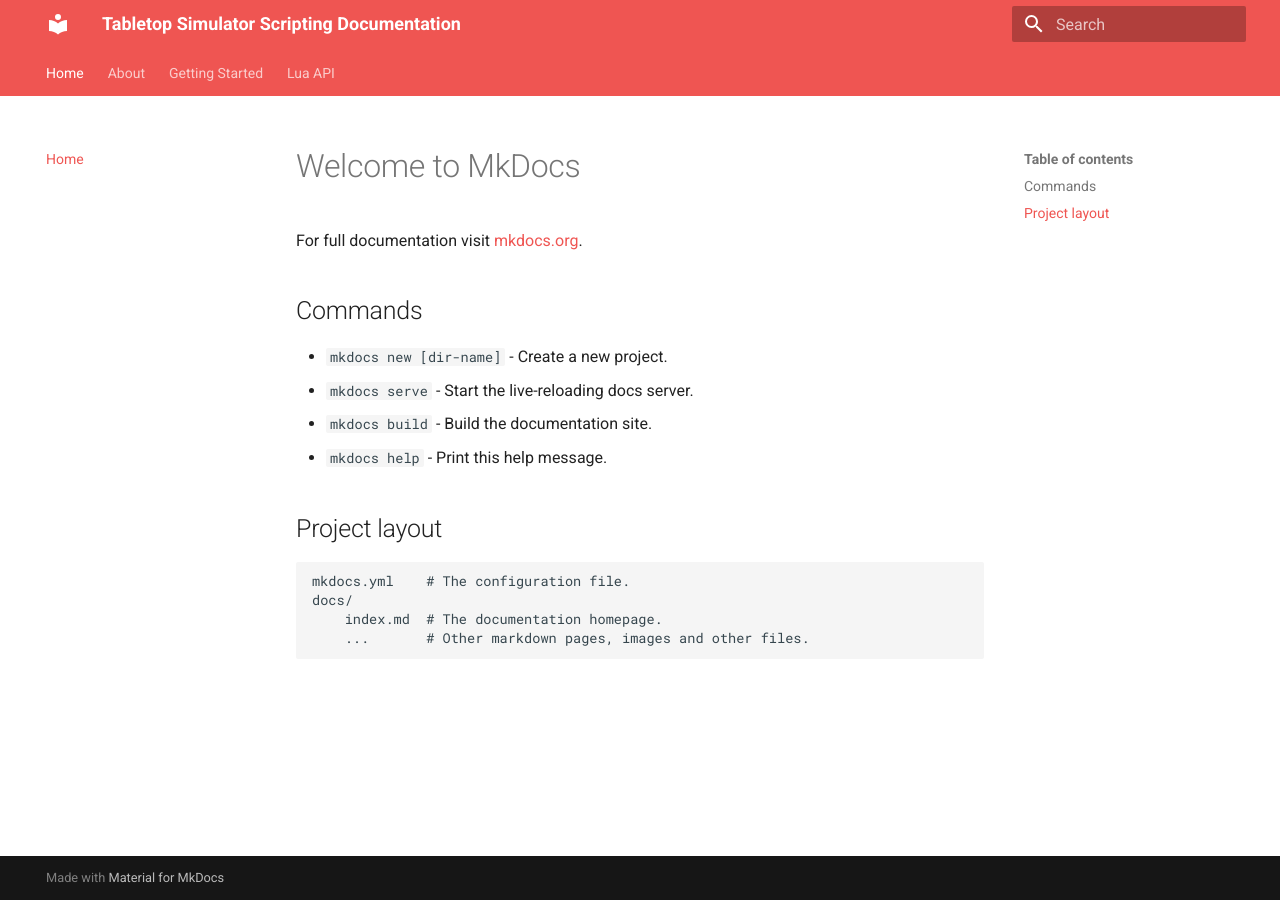
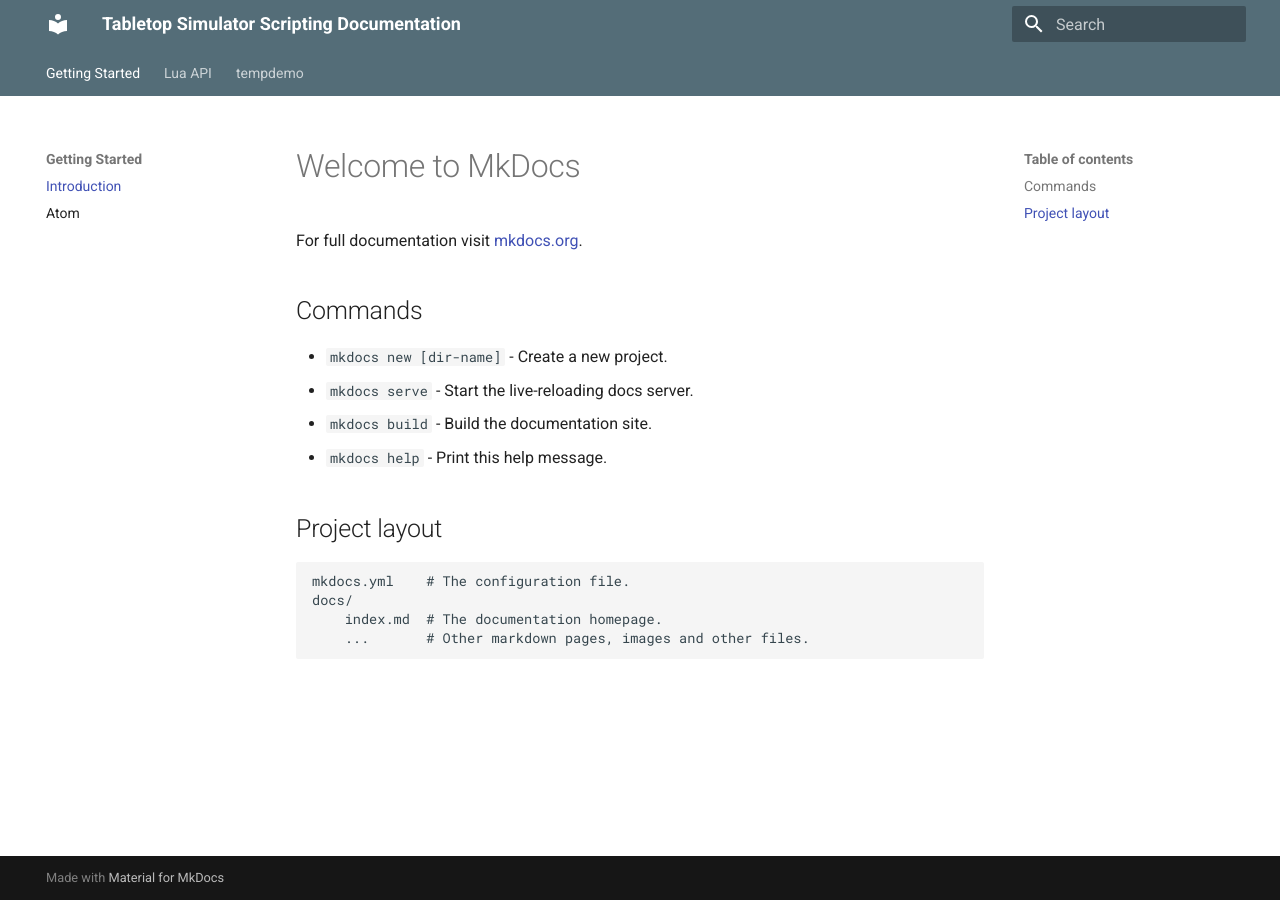
Before and after one commit to MisterStump/TTS-Scripting-Doc, an MkDocs documentation site: the page built from docs/index.md, in a window 1280 px wide. Built offline with MkDocs 1.6.1 and Material for MkDocs 9.7.7, drawn with Linux system fonts in a browser that asks for light colours; old or Windows-style settings are respelled for this version of MkDocs; some of the changed lines change nothing that is shown.

Commit message:
Format change

```diff
--- a/mkdocs.yml
+++ b/mkdocs.yml
@@ -2,7 +2,7 @@
 theme:
   name: 'material'
   palette:
-    primary: 'red'
+    primary: 'blue grey'
     accent: 'red'
   feature:
     tabs: true
@@ -26,10 +26,10 @@
       custom_checkbox: true
   - pymdownx.tilde
 pages:
-  - Home: index.md
-  - About: about.md
   - Getting Started:
-    - Introduction: introduction.md
+    - Introduction: index.md
     - Atom: atom.md
   - Lua API:
     - AssetBundle : assetbundle.md
+  - tempdemo:
+    - About: about.md
```
